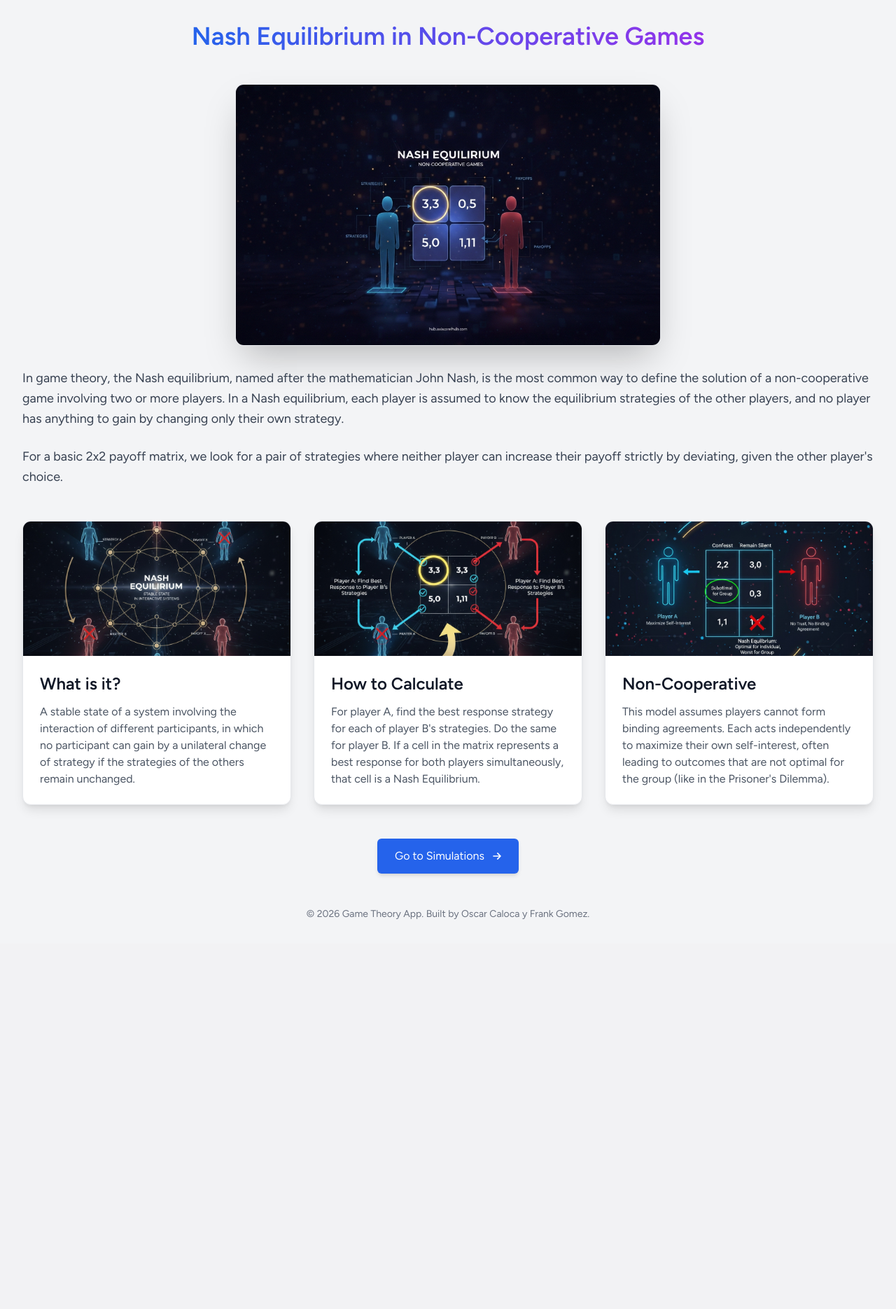
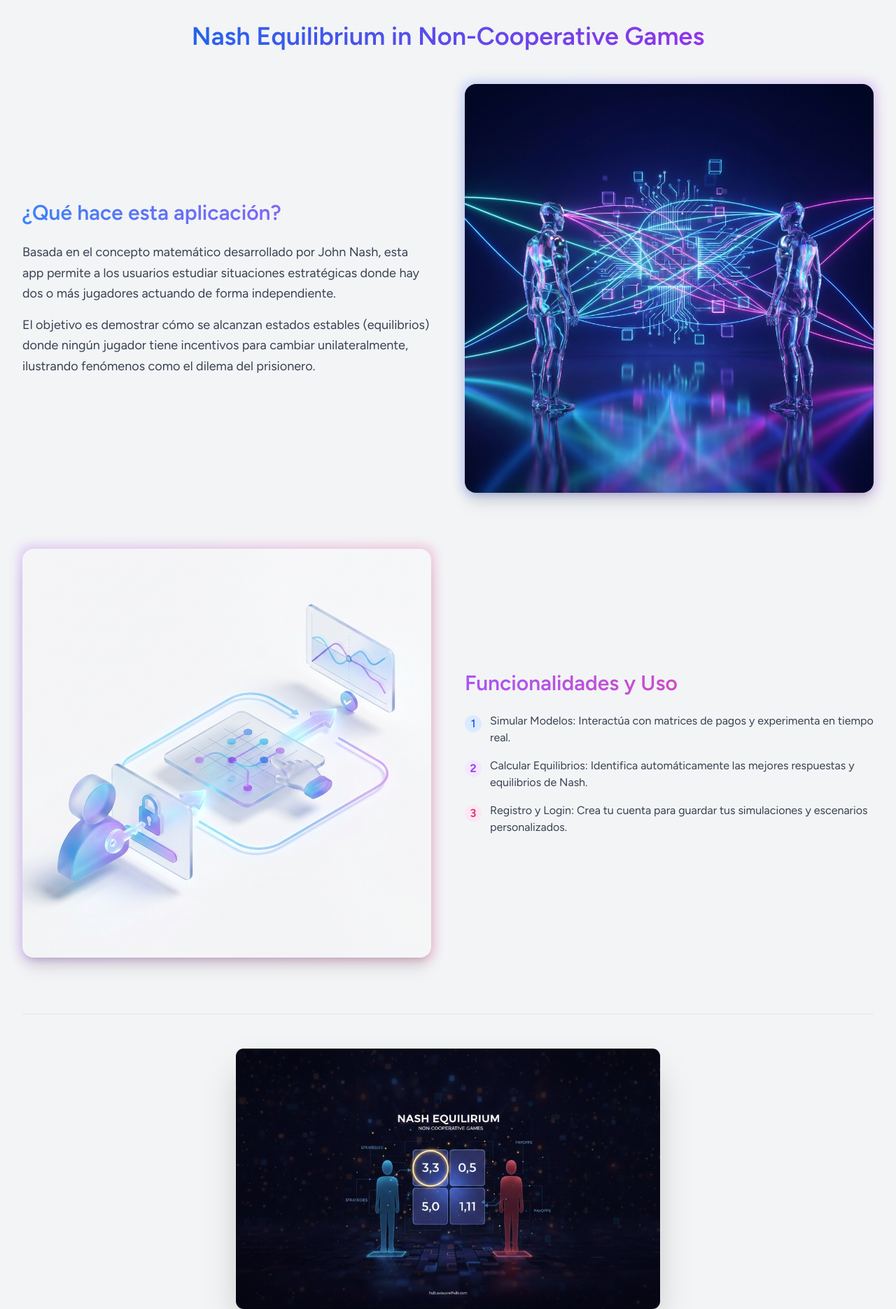
Before and after one commit to blenderwebservices/GameTheory, a Laravel app: page /home in a window 1280 px wide. Shown: the part 65-1935 px from the top of the page at 70% size. Before the commit the page ends 1378 px from the top, so only its background shows below. Run offline with Laravel 12, Linux system fonts and the light colour scheme; parts of the project's set-up code (start-up, migrations or seed data) failed here and were passed over; some libraries are stand-ins or nearby versions.

Commit message:
Update README and Home page with new content and images

```diff
--- a/resources/views/home.blade.php
+++ b/resources/views/home.blade.php
@@ -6,6 +6,75 @@
             {{ __('Nash Equilibrium in Non-Cooperative Games') }}
         </h1>
     </div>
+
+    <!-- Section 1: Concept -->
+    <div class="flex flex-col md:flex-row items-center gap-12 mb-20">
+        <div class="w-full md:w-1/2 prose dark:prose-invert">
+            <h2
+                class="text-3xl font-bold bg-clip-text text-transparent bg-gradient-to-r from-blue-500 to-purple-500 mb-6">
+                {{ __('¿Qué hace esta aplicación?') }}
+            </h2>
+            <p class="text-lg text-gray-700 dark:text-gray-300 leading-relaxed">
+                {{ __('Basada en el concepto matemático desarrollado por John Nash, esta app permite a los usuarios estudiar situaciones estratégicas donde hay dos o más jugadores actuando de forma independiente.') }}
+            </p>
+            <p class="text-lg text-gray-700 dark:text-gray-300 leading-relaxed mt-4">
+                {{ __('El objetivo es demostrar cómo se alcanzan estados estables (equilibrios) donde ningún jugador tiene incentivos para cambiar unilateralmente, ilustrando fenómenos como el dilema del prisionero.') }}
+            </p>
+        </div>
+        <div class="w-full md:w-1/2 flex justify-center">
+            <div class="relative group">
+                <div
+                    class="absolute -inset-1 bg-gradient-to-r from-blue-600 to-purple-600 rounded-2xl blur opacity-25 group-hover:opacity-75 transition duration-1000 group-hover:duration-200">
+                </div>
+                <img src="{{ asset('img/game_theory_concept.png') }}"
+                    class="relative rounded-2xl shadow-xl transform transition duration-500 hover:scale-[1.02]"
+                    alt="Game Theory Concept">
+            </div>
+        </div>
+    </div>
+
+    <!-- Section 2: Functionality & Workflow -->
+    <div class="flex flex-col md:flex-row-reverse items-center gap-12 mb-20">
+        <div class="w-full md:w-1/2 prose dark:prose-invert">
+            <h2
+                class="text-3xl font-bold bg-clip-text text-transparent bg-gradient-to-r from-purple-500 to-pink-500 mb-6">
+                {{ __('Funcionalidades y Uso') }}
+            </h2>
+            <ul class="space-y-4">
+                <li class="flex items-start">
+                    <span
+                        class="flex-shrink-0 w-6 h-6 flex items-center justify-center rounded-full bg-blue-100 text-blue-600 font-bold mr-3 mt-1">1</span>
+                    <span
+                        class="text-gray-700 dark:text-gray-300">{{ __('Simular Modelos: Interactúa con matrices de pagos y experimenta en tiempo real.') }}</span>
+                </li>
+                <li class="flex items-start">
+                    <span
+                        class="flex-shrink-0 w-6 h-6 flex items-center justify-center rounded-full bg-purple-100 text-purple-600 font-bold mr-3 mt-1">2</span>
+                    <span
+                        class="text-gray-700 dark:text-gray-300">{{ __('Calcular Equilibrios: Identifica automáticamente las mejores respuestas y equilibrios de Nash.') }}</span>
+                </li>
+                <li class="flex items-start">
+                    <span
+                        class="flex-shrink-0 w-6 h-6 flex items-center justify-center rounded-full bg-pink-100 text-pink-600 font-bold mr-3 mt-1">3</span>
+                    <span
+                        class="text-gray-700 dark:text-gray-300">{{ __('Registro y Login: Crea tu cuenta para guardar tus simulaciones y escenarios personalizados.') }}</span>
+                </li>
+            </ul>
+        </div>
+        <div class="w-full md:w-1/2 flex justify-center">
+            <div class="relative group">
+                <div
+                    class="absolute -inset-1 bg-gradient-to-r from-purple-600 to-pink-600 rounded-2xl blur opacity-25 group-hover:opacity-75 transition duration-1000 group-hover:duration-200">
+                </div>
+                <img src="{{ asset('img/app_workflow.png') }}"
+                    class="relative rounded-2xl shadow-xl transform transition duration-500 hover:scale-[1.02]"
+                    alt="App Workflow">
+            </div>
+        </div>
+    </div>
+
+    <div class="border-t border-gray-200 dark:border-gray-700 my-12"></div>
+
 
     <div class="prose dark:prose-invert max-w-none mb-12">
         <div class="flex justify-center mb-8">
@@ -57,9 +126,13 @@
     </div>
 
     <div class="mt-12 flex justify-center">
-        <a href="{{ route('simulation.index') }}" class="inline-flex items-center px-6 py-3 border border-transparent text-base font-medium rounded-md text-white bg-blue-600 hover:bg-blue-700 focus:outline-none focus:ring-2 focus:ring-offset-2 focus:ring-blue-500 shadow-md transition-transform transform hover:scale-105">
+        <a href="{{ route('simulation.index') }}"
+            class="inline-flex items-center px-6 py-3 border border-transparent text-base font-medium rounded-md text-white bg-blue-600 hover:bg-blue-700 focus:outline-none focus:ring-2 focus:ring-offset-2 focus:ring-blue-500 shadow-md transition-transform transform hover:scale-105">
             {{ __('Go to Simulations') }}
-            <svg class="ml-2 -mr-1 w-5 h-5" fill="none" stroke="currentColor" viewBox="0 0 24 24"><path stroke-linecap="round" stroke-linejoin="round" stroke-width="2" d="M13 7l5 5m0 0l-5 5m5-5H6"></path></svg>
+            <svg class="ml-2 -mr-1 w-5 h-5" fill="none" stroke="currentColor" viewBox="0 0 24 24">
+                <path stroke-linecap="round" stroke-linejoin="round" stroke-width="2" d="M13 7l5 5m0 0l-5 5m5-5H6">
+                </path>
+            </svg>
         </a>
     </div>
 
```
Also changed, not shown: README.md, public/img/app_workflow.png (added), public/img/game_theory_concept.png (added).
